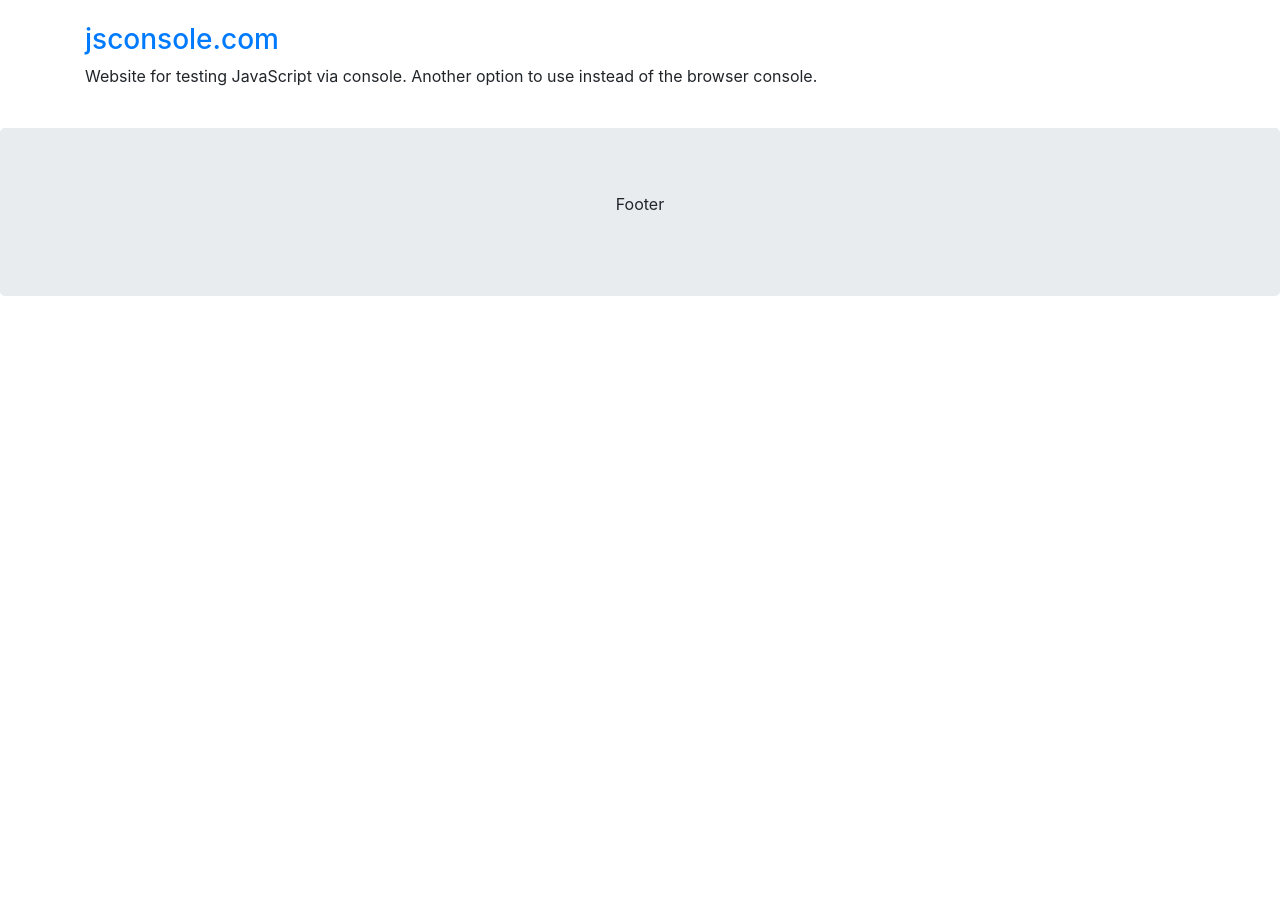
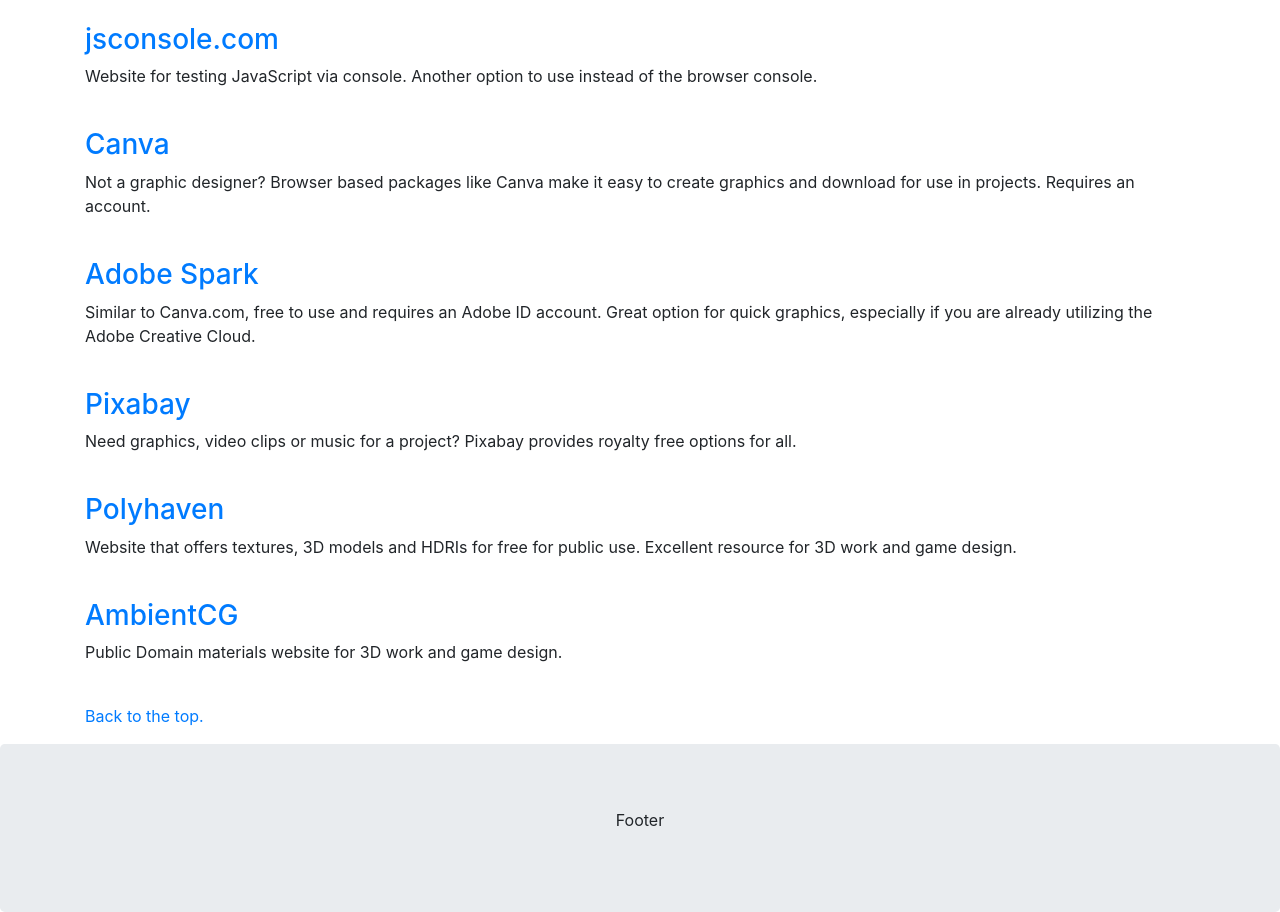
Before and after one commit to CCAC-CIT/CCAC-CIT.github.io, a website: page resources.html in a window 1280 px wide. Shown: the part 1400-2312 px from the top of the page. Before the commit the page ends 1696 px from the top, so only its background shows below. Drawn offline with nearby package versions, Linux system fonts and the light colour scheme.

Commit message:
navigation updated and links finalized

```diff
--- a/resources.html
+++ b/resources.html
@@ -13,7 +13,7 @@
 <body>
 
 <div class="jumbotron text-center" style="margin-bottom:0">
-  <h1 class="titleText">Computer Information Technolgies</h1>
+  <h1 class="titleText"  id="topOfPage">Computer Information Technolgies</h1>
   <p class="titleText">Home of Computer Information Technologies and Multimedia, Web Development and Gaming at Community College of Allegheny County</p>
 </div>
 
@@ -71,7 +71,22 @@
     <h3><a href="https://jsconsole.com/" target="_blank">jsconsole.com</a></h3>
     <p>Website for testing JavaScript via console. Another option to use instead of the browser console.</p>
     <br>
-
+    <h3><a href="https://www.canva.com/" target="_blank">Canva</a></h3>
+    <p>Not a graphic designer? Browser based packages like Canva make it easy to create graphics and download for use in projects. Requires an account.</p>
+    <br>
+    <h3><a href="https://www.adobe.com/products/spark.html" target="_blank">Adobe Spark</a></h3>
+    <p>Similar to Canva.com, free to use and requires an Adobe ID account. Great option for quick graphics, especially if you are already utilizing the Adobe Creative Cloud.</p>
+    <br>
+    <h3><a href="https://pixabay.com/" target="_blank">Pixabay</a></h3>
+    <p>Need graphics, video clips or music for a project? Pixabay provides royalty free options for all.</p>
+    <br>
+    <h3><a href="https://polyhaven.com/" target="_blank">Polyhaven</a></h3>
+    <p>Website that offers textures, 3D models and HDRIs for free for public use. Excellent resource for 3D work and game design.</p>
+    <br>
+    <h3><a href="https://ambientcg.com/" target="_blank">AmbientCG</a></h3>
+    <p>Public Domain materials website for 3D work and game design.</p>
+    <br>
+    <p><a href="#topOfPage">Back to the top.</a></p>
   </div>
 </div>
 
```
